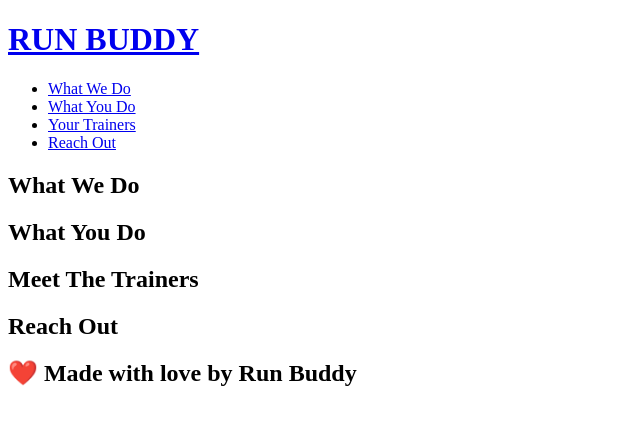
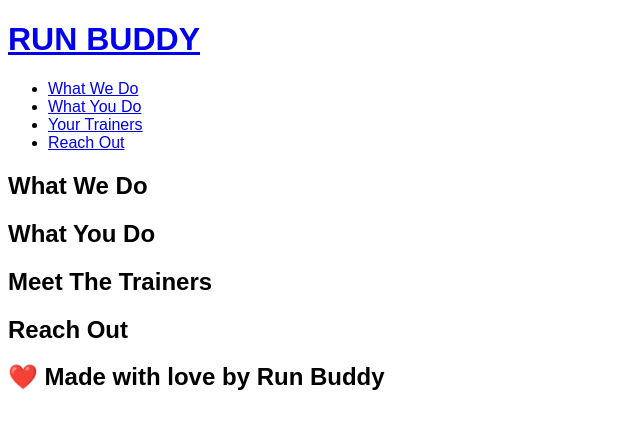
Before and after one commit to Iviviana/Run-Buddy, a plain HTML site: page index.html in a window 1280 px wide. Shown: the whole page, without its empty margins (0-640 px from the left). Drawn offline with Linux system fonts and the light colour scheme.

Commit message:
added assets and css folders

```diff
--- /dev/null
+++ b/assets/css/style.css
@@ -0,0 +1,3 @@
+body {
+    font-family: Arial, Helvetica, sans-serif;
+}
--- a/index.html
+++ b/index.html
@@ -2,6 +2,7 @@
 <html lang="en">
     <head>
         <meta charset="UTF-8" />
+        <link rel="stylesheet" href="./assets/css/style.css" />
         <title>Run Buddy</title>
     </head>
 
```
Also changed, not shown: style.css (deleted), 1 other file.
